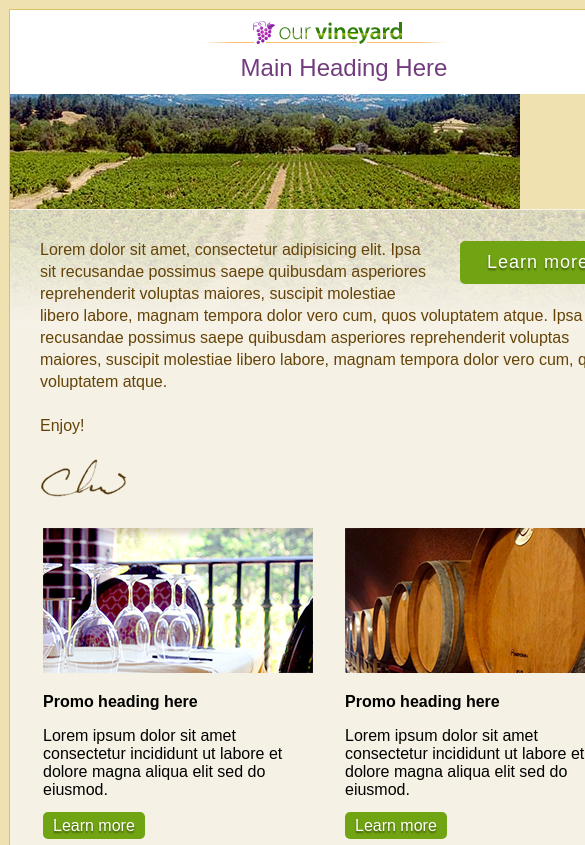
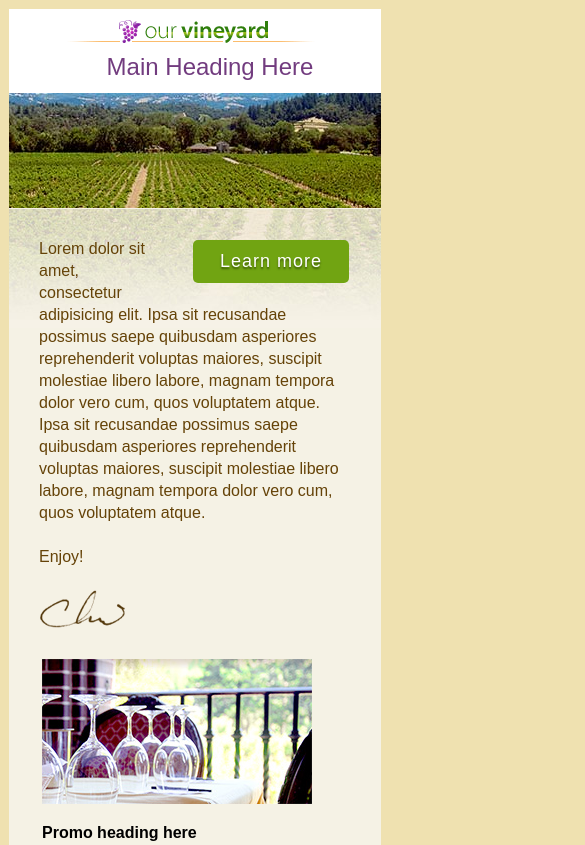
Before and after one commit to paakay/primal-email, a plain HTML site: page email.html in a window 390 px wide. Shown: the top 845 px of the page, 585 px wide, since content can reach past the window. Drawn offline with Linux system fonts and the light colour scheme.

Commit message:
Add container class to table to make design responsive for medium and small screens

```diff
--- a/email.html
+++ b/email.html
@@ -8,7 +8,7 @@
 
     /* medium screens */
     @media only screen and (max-width: 660px) {
-      table.comtainer { width: 480px !important; }
+      table.container { width: 480px !important; }
 
       td.logo img { display: none; }
       td.logo { background: #fff url(images/logo_medium.gif) no-repeat 10px 10px; height: 45px; }
@@ -22,12 +22,23 @@
 
     /* small screens */
     @media only screen and (max-width: 510px) {
+
       table.container { width: 100% !important; }
-      table.comtainer td { border: none !important; }
-      td.logo { background: #fff url(images/logo_small.gif) no-repeat center 10px; height: 32px; }
-
-      td.headline h1 { font-size: 24px !important; text-align: center; }
-      td.banner { height: 115px; background: url(images/banner_small.jpg) no-repeat 0px 0px; }
+      table.container td {
+        border: none !important;
+      }
+      td.logo {
+        background: #fff url(images/logo_small.gif) no-repeat center 10px;
+        height: 32px;
+      }
+      td.headline h1 {
+        font-size: 24px !important;
+        text-align: center;
+      }
+      td.banner {
+        height: 115px;
+        background: url(images/banner_small.jpg) no-repeat right 0px;
+      }
     }
   </style>
 
@@ -39,7 +50,7 @@
       <td>
 
         <!--  Email content container table  -->
-        <table width="640" border="0" cellpadding="0" cellspacing="0" align="center">
+        <table class="container" width="640" border="0" cellpadding="0" cellspacing="0" align="center">
           <tr>
             <td class="logo" valign="top" bgcolor="#ffffff" style="padding: 10px 20px 0 30px; border-left: 1px solid #dbc064; border-right: 1px solid #dbc064; border-top: 1px solid #dbc064;">
               <a href="#">
```
